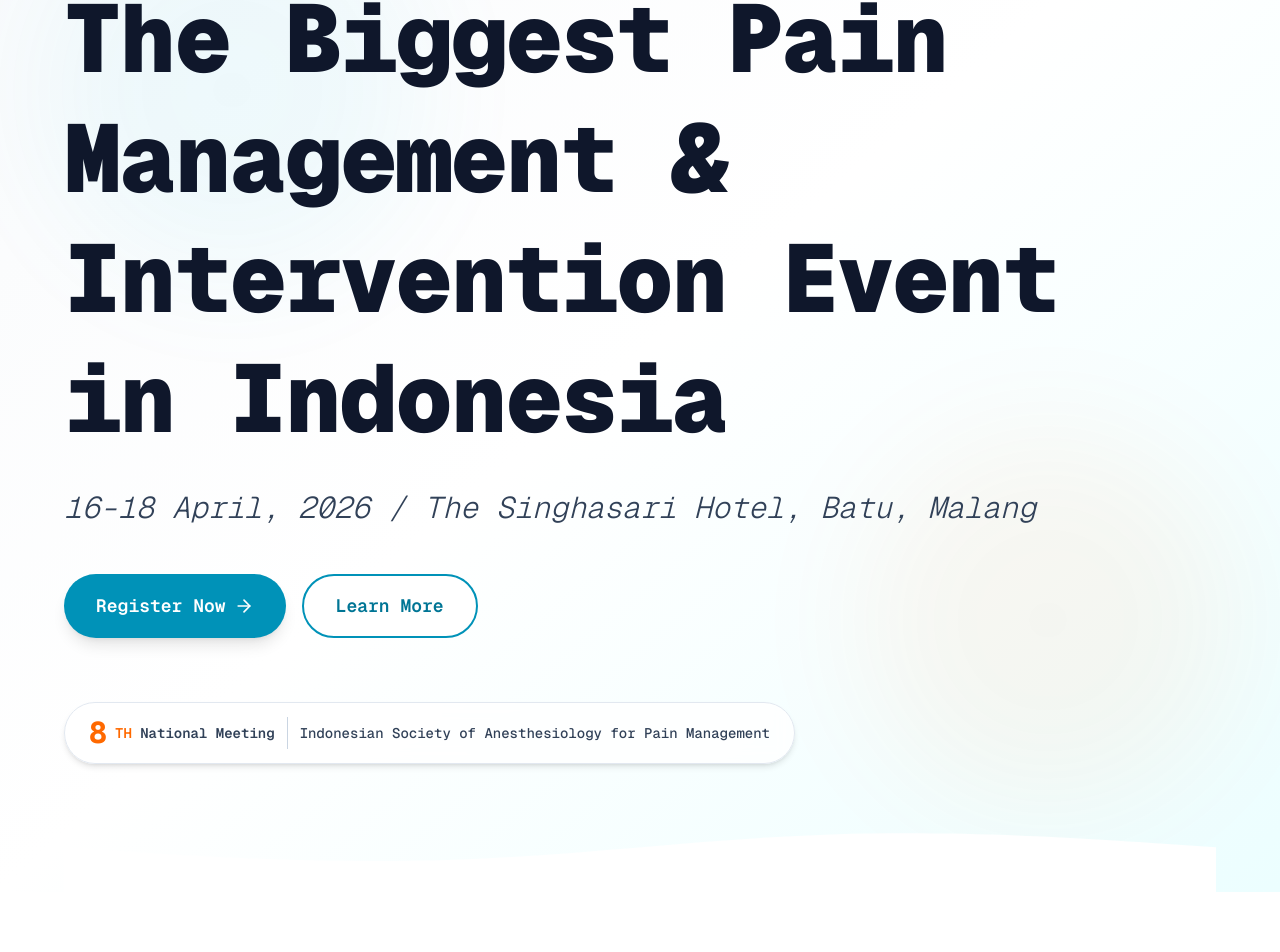
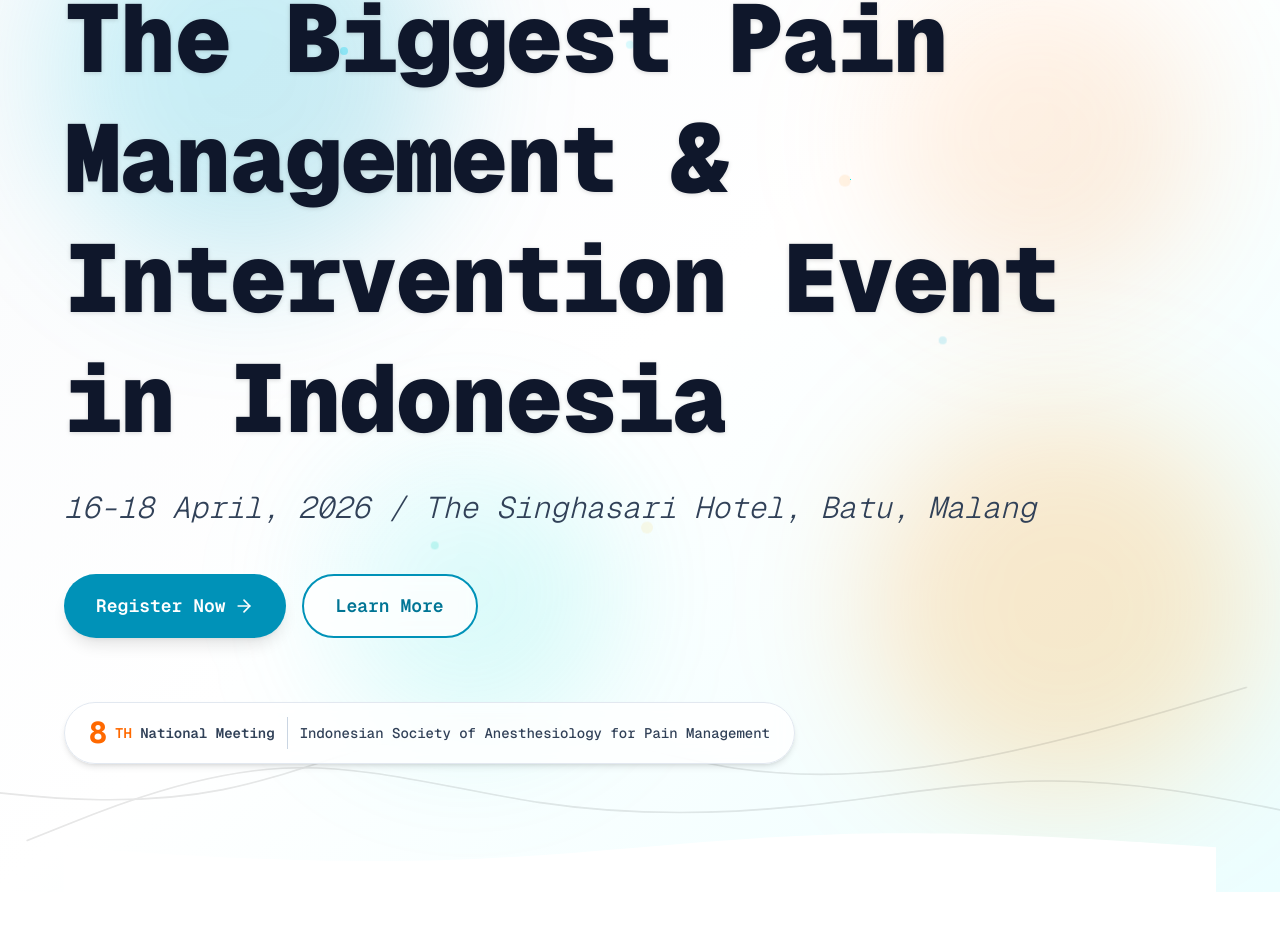
Before and after one commit to arlantictailscale/ISAPMv2, a Next.js app: page / in a window 1280 px wide. Shown: the part 182-1134 px from the top of the page. Built offline with nearby package versions, Linux system fonts and the light colour scheme; no server answers; a web font is replaced by a local one.

Commit message:
feat: add animated hero background with subtle effects
Optimize animations for performance and readability.

Co-authored-by: null <215512200+arlantictailscale@users.noreply.github.com>

```diff
--- a/components/landing-hero.tsx
+++ b/components/landing-hero.tsx
@@ -6,16 +6,60 @@ import { ArrowRight } from "lucide-react"
 export default function LandingHero() {
   return (
     <section className="relative min-h-screen w-full overflow-hidden bg-gradient-to-br from-slate-50 via-white to-cyan-50">
-      {/* Decorative Background Pattern */}
-      <div className="absolute inset-0 opacity-5">
-        <div className="absolute top-20 left-10 w-96 h-96 bg-cyan-500 rounded-full blur-3xl"></div>
-        <div className="absolute bottom-20 right-10 w-96 h-96 bg-orange-500 rounded-full blur-3xl"></div>
+      <div className="absolute inset-0 overflow-hidden">
+        {/* Animated gradient orbs */}
+        <div className="absolute top-20 left-10 w-96 h-96 bg-gradient-to-br from-cyan-400/20 to-cyan-600/20 rounded-full blur-3xl animate-float-slow"></div>
+        <div className="absolute top-40 right-20 w-80 h-80 bg-gradient-to-br from-orange-300/15 to-orange-500/15 rounded-full blur-3xl animate-float-medium"></div>
+        <div className="absolute bottom-40 left-1/4 w-72 h-72 bg-gradient-to-br from-cyan-300/15 to-teal-400/15 rounded-full blur-3xl animate-float-reverse"></div>
+        <div className="absolute bottom-20 right-10 w-96 h-96 bg-gradient-to-br from-orange-400/20 to-amber-500/20 rounded-full blur-3xl animate-float-slow"></div>
+
+        {/* Floating particles */}
+        <div className="absolute top-1/4 left-1/4 w-2 h-2 bg-cyan-400/40 rounded-full animate-particle-1"></div>
+        <div className="absolute top-1/3 right-1/3 w-3 h-3 bg-orange-400/30 rounded-full animate-particle-2"></div>
+        <div className="absolute top-2/3 left-1/3 w-2 h-2 bg-teal-400/40 rounded-full animate-particle-3"></div>
+        <div className="absolute top-1/2 right-1/4 w-2 h-2 bg-cyan-500/30 rounded-full animate-particle-4"></div>
+        <div className="absolute bottom-1/3 left-1/2 w-3 h-3 bg-amber-400/30 rounded-full animate-particle-5"></div>
+        <div className="absolute top-1/5 right-1/2 w-2 h-2 bg-cyan-300/40 rounded-full animate-particle-6"></div>
+
+        {/* Animated subtle grid pattern */}
+        <div className="absolute inset-0 opacity-[0.03]">
+          <div
+            className="absolute inset-0 animate-grid-shift"
+            style={{
+              backgroundImage: `linear-gradient(rgba(0,0,0,0.1) 1px, transparent 1px), linear-gradient(90deg, rgba(0,0,0,0.1) 1px, transparent 1px)`,
+              backgroundSize: "60px 60px",
+            }}
+          ></div>
+        </div>
+
+        {/* Animated wave lines */}
+        <svg
+          className="absolute bottom-0 left-0 w-full h-64 opacity-10"
+          viewBox="0 0 1440 320"
+          preserveAspectRatio="none"
+        >
+          <path
+            className="animate-wave-1"
+            fill="none"
+            stroke="currentColor"
+            strokeWidth="2"
+            d="M0,192L48,197.3C96,203,192,213,288,192C384,171,480,117,576,112C672,107,768,149,864,165.3C960,181,1056,171,1152,149.3C1248,128,1344,96,1392,80L1440,64"
+          />
+          <path
+            className="animate-wave-2"
+            fill="none"
+            stroke="currentColor"
+            strokeWidth="2"
+            d="M0,256L48,234.7C96,213,192,171,288,165.3C384,160,480,192,576,208C672,224,768,224,864,213.3C960,203,1056,181,1152,181.3C1248,181,1344,203,1392,213.3L1440,224"
+          />
+        </svg>
       </div>
+      {/* End animated background */}
 
       {/* Content */}
       <div className="relative z-10 container mx-auto px-6 md:px-12 lg:px-16 pt-32 md:pt-40 pb-20 md:pb-32">
         {/* Main Headline - Large bold headline matching reference style */}
-        <h1 className="text-5xl sm:text-6xl md:text-7xl lg:text-8xl font-black leading-tight tracking-tight text-slate-900 mb-8 max-w-6xl">
+        <h1 className="text-5xl sm:text-6xl md:text-7xl lg:text-8xl font-black leading-tight tracking-tight text-slate-900 mb-8 max-w-6xl drop-shadow-sm">
           The Biggest Pain Management & Intervention Event in Indonesia
         </h1>
 
@@ -28,7 +72,7 @@ export default function LandingHero() {
         <div className="flex flex-col sm:flex-row gap-4 mt-12">
           <Link
             href="/events"
-            className="inline-flex items-center justify-center gap-2 px-8 py-4 text-lg font-semibold text-white bg-cyan-600 hover:bg-cyan-700 rounded-full transition-colors shadow-lg hover:shadow-xl"
+            className="inline-flex items-center justify-center gap-2 px-8 py-4 text-lg font-semibold text-white bg-cyan-600 hover:bg-cyan-700 rounded-full transition-all shadow-lg hover:shadow-xl hover:scale-105"
           >
             Register Now
             <ArrowRight className="w-5 h-5" />
@@ -36,7 +80,7 @@ export default function LandingHero() {
 
           <Link
             href="#content"
-            className="inline-flex items-center justify-center gap-2 px-8 py-4 text-lg font-semibold text-cyan-700 bg-white hover:bg-slate-50 border-2 border-cyan-600 rounded-full transition-colors"
+            className="inline-flex items-center justify-center gap-2 px-8 py-4 text-lg font-semibold text-cyan-700 bg-white/80 backdrop-blur-sm hover:bg-white border-2 border-cyan-600 rounded-full transition-all hover:scale-105"
           >
             Learn More
           </Link>
@@ -66,6 +110,69 @@ export default function LandingHero() {
           />
         </svg>
       </div>
+
+      <style jsx>{`
+        @keyframes float-slow {
+          0%, 100% { transform: translate(0, 0) scale(1); }
+          50% { transform: translate(30px, -30px) scale(1.05); }
+        }
+        @keyframes float-medium {
+          0%, 100% { transform: translate(0, 0) scale(1); }
+          50% { transform: translate(-20px, 20px) scale(1.08); }
+        }
+        @keyframes float-reverse {
+          0%, 100% { transform: translate(0, 0) scale(1); }
+          50% { transform: translate(25px, 25px) scale(1.03); }
+        }
+        @keyframes particle-float-1 {
+          0%, 100% { transform: translate(0, 0); opacity: 0.4; }
+          50% { transform: translate(20px, -40px); opacity: 0.8; }
+        }
+        @keyframes particle-float-2 {
+          0%, 100% { transform: translate(0, 0); opacity: 0.3; }
+          50% { transform: translate(-30px, -20px); opacity: 0.7; }
+        }
+        @keyframes particle-float-3 {
+          0%, 100% { transform: translate(0, 0); opacity: 0.4; }
+          50% { transform: translate(15px, 30px); opacity: 0.6; }
+        }
+        @keyframes particle-float-4 {
+          0%, 100% { transform: translate(0, 0); opacity: 0.3; }
+          50% { transform: translate(-25px, -35px); opacity: 0.7; }
+        }
+        @keyframes particle-float-5 {
+          0%, 100% { transform: translate(0, 0); opacity: 0.3; }
+          50% { transform: translate(35px, -15px); opacity: 0.6; }
+        }
+        @keyframes particle-float-6 {
+          0%, 100% { transform: translate(0, 0); opacity: 0.4; }
+          50% { transform: translate(-20px, 25px); opacity: 0.8; }
+        }
+        @keyframes grid-shift {
+          0%, 100% { transform: translate(0, 0); }
+          50% { transform: translate(10px, 10px); }
+        }
+        @keyframes wave-flow-1 {
+          0% { transform: translateX(0); }
+          100% { transform: translateX(-50px); }
+        }
+        @keyframes wave-flow-2 {
+          0% { transform: translateX(0); }
+          100% { transform: translateX(50px); }
+        }
+        .animate-float-slow { animation: float-slow 8s ease-in-out infinite; }
+        .animate-float-medium { animation: float-medium 6s ease-in-out infinite; }
+        .animate-float-reverse { animation: float-reverse 7s ease-in-out infinite; }
+        .animate-particle-1 { animation: particle-float-1 4s ease-in-out infinite; }
+        .animate-particle-2 { animation: particle-float-2 5s ease-in-out infinite 0.5s; }
+        .animate-particle-3 { animation: particle-float-3 6s ease-in-out infinite 1s; }
+        .animate-particle-4 { animation: particle-float-4 4.5s ease-in-out infinite 0.3s; }
+        .animate-particle-5 { animation: particle-float-5 5.5s ease-in-out infinite 0.8s; }
+        .animate-particle-6 { animation: particle-float-6 4s ease-in-out infinite 1.2s; }
+        .animate-grid-shift { animation: grid-shift 20s ease-in-out infinite; }
+        .animate-wave-1 { animation: wave-flow-1 8s linear infinite; }
+        .animate-wave-2 { animation: wave-flow-2 10s linear infinite; }
+      `}</style>
     </section>
   )
 }
```
